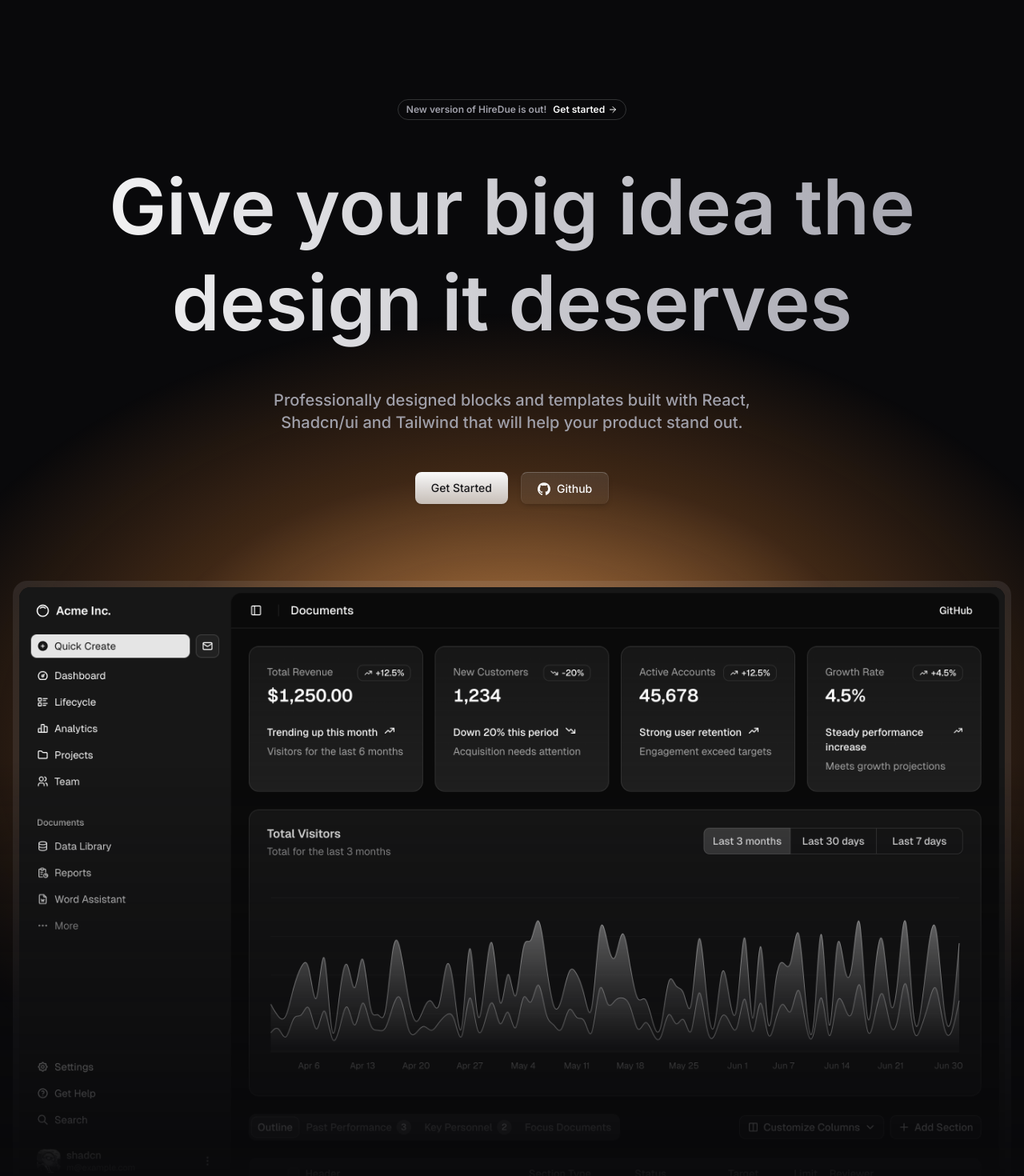
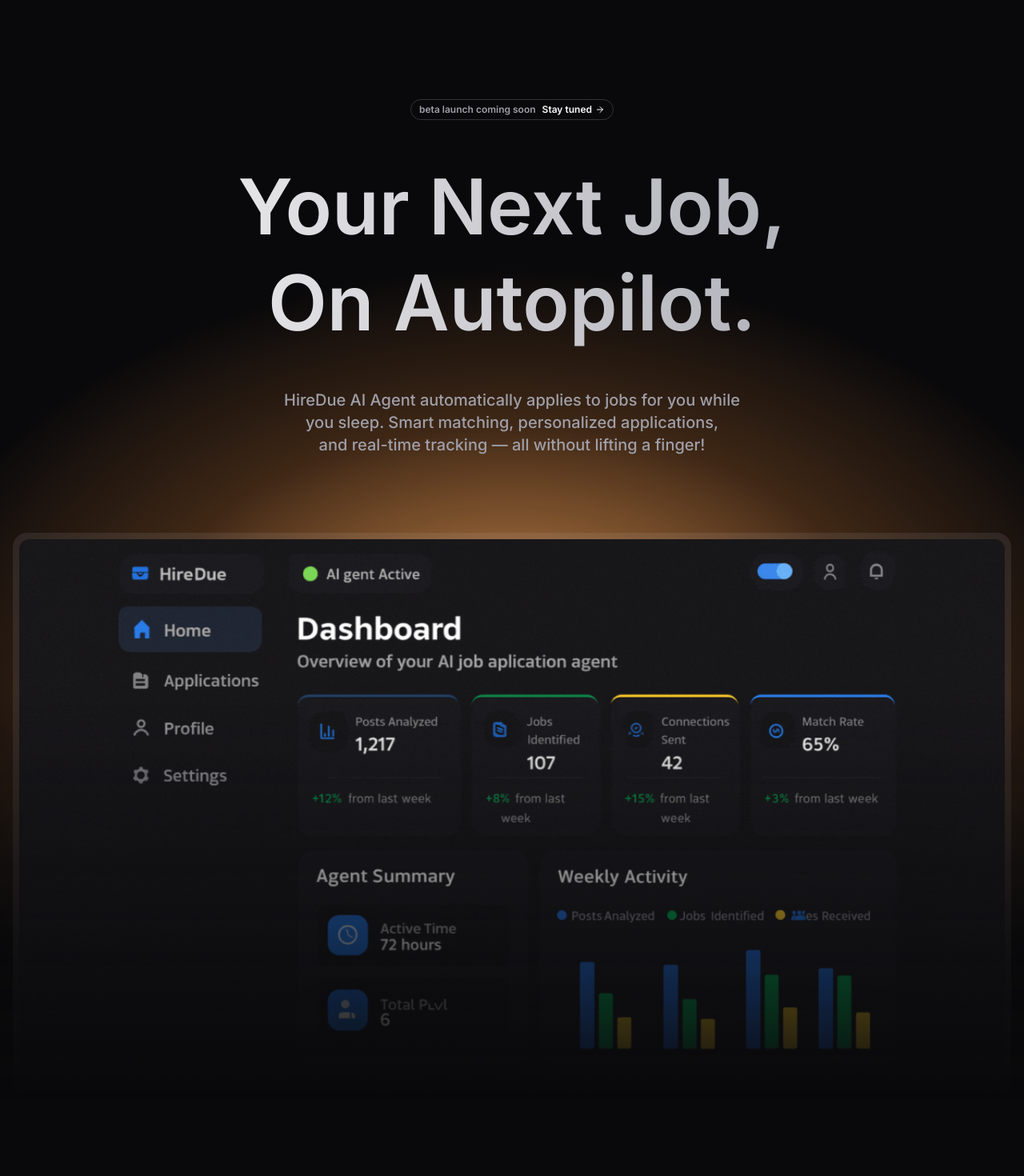
Before and after one commit to hiredue-dev/Hiredue-display-website, a Next.js app: page / in a window 1280 px wide. Shown: the part 140-1610 px from the top of the page at 80% size. Built offline with nearby package versions, Linux system fonts and the light colour scheme.

Commit message:
feat(hero): use contants and update message text
- contants are moved to `config/`
- `texts.ts` holds text contants
- `images.ts` holds image URLS

```diff
--- a/components/sections/hero/default.tsx
+++ b/components/sections/hero/default.tsx
@@ -11,6 +11,8 @@
 import { Mockup, MockupFrame } from "../../ui/mockup";
 import Screenshot from "../../ui/screenshot";
 import { Section } from "../../ui/section";
+import { textConfig } from "@/config/texts";
+import { imageUrls } from "@/config/images";
 
 interface HeroButtonProps {
   href: string;
@@ -30,12 +32,12 @@
 }
 
 export default function Hero({
-  title = "Give your big idea the design it deserves",
-  description = "Professionally designed blocks and templates built with React, Shadcn/ui and Tailwind that will help your product stand out.",
+  title = textConfig.hero.tagline,
+  description = textConfig.hero.text,
   mockup = (
     <Screenshot
-      srcLight="/dashboard-light.png"
-      srcDark="/dashboard-dark.png"
+      srcLight={imageUrls.hero.banner.light}
+      srcDark={imageUrls.hero.banner.dark}
       alt="HireDue app screenshot"
       width={1248}
       height={765}
@@ -45,10 +47,10 @@
   badge = (
     <Badge variant="outline" className="animate-appear">
       <span className="text-muted-foreground">
-        New version of HireDue is out!
+				{textConfig.hero.comingSoon.message}
       </span>
       <a href={siteConfig.getStartedUrl} className="flex items-center gap-1">
-        Get started
+				{textConfig.hero.comingSoon.redirectMessage}
         <ArrowRightIcon className="size-3" />
       </a>
     </Badge>
@@ -84,24 +86,23 @@
           <p className="text-md animate-appear text-muted-foreground relative z-10 max-w-[740px] font-medium text-balance opacity-0 delay-100 sm:text-xl">
             {description}
           </p>
-          {buttons !== false && buttons.length > 0 && (
-            <div className="animate-appear relative z-10 flex justify-center gap-4 opacity-0 delay-300">
-              {buttons.map((button, index) => (
-                <Button
-                  key={index}
-                  variant={button.variant || "default"}
-                  size="lg"
-                  asChild
-                >
-                  <a href={button.href}>
-                    {button.icon}
-                    {button.text}
-                    {button.iconRight}
-                  </a>
-                </Button>
-              ))}
-            </div>
-          )}
+          {/* {buttons !== false && buttons.length > 0 && ( */}
+          {/*   <div className="animate-appear relative z-10 flex justify-center gap-4 opacity-0 delay-300"> */}
+          {/*     {buttons.map((button, index) => ( */}
+          {/*       <Button */}
+          {/*         key={index} */}
+          {/*         variant={button.variant || "default"} */}
+          {/*         size="lg" */}
+          {/*         asChild */}
+          {/*       > */}
+          {/*         <a href={button.href}> */}
+          {/*           {button.icon} */}
+          {/*           {button.text} */}
+          {/*           {button.iconRight} */}
+          {/*         </a> */}
+          {/*       </Button> */}
+          {/*     ))} */}
+          {/*   </div>)} */}
           {mockup !== false && (
             <div className="relative w-full pt-12">
               <MockupFrame
--- /dev/null
+++ b/config/images.ts
@@ -0,0 +1,10 @@
+export const imageUrls = {
+	hero:{
+		banner:{
+			light:"/dashboard.gif",
+			dark:"/dashboard.gif",
+		}
+	}
+};
+
+export type ImageUrls = typeof imageUrls;
--- /dev/null
+++ b/config/texts.ts
@@ -0,0 +1,12 @@
+export const textConfig = {
+	hero:{
+		comingSoon: {
+			message:"beta launch coming soon",
+			redirectMessage:"Stay tuned"
+		},
+		tagline: "Your Next Job, On Autopilot.",
+		text: "HireDue AI Agent automatically applies to jobs for you while you sleep. Smart matching, personalized applications, and real-time tracking — all without lifting a finger!"
+	}
+};
+
+export type TextConfig = typeof textConfig;
```
